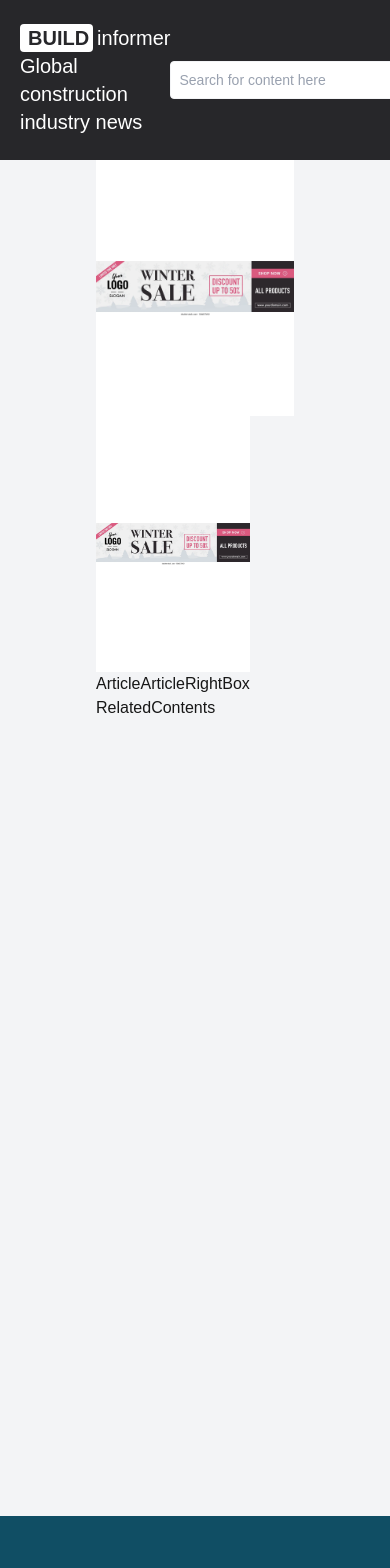
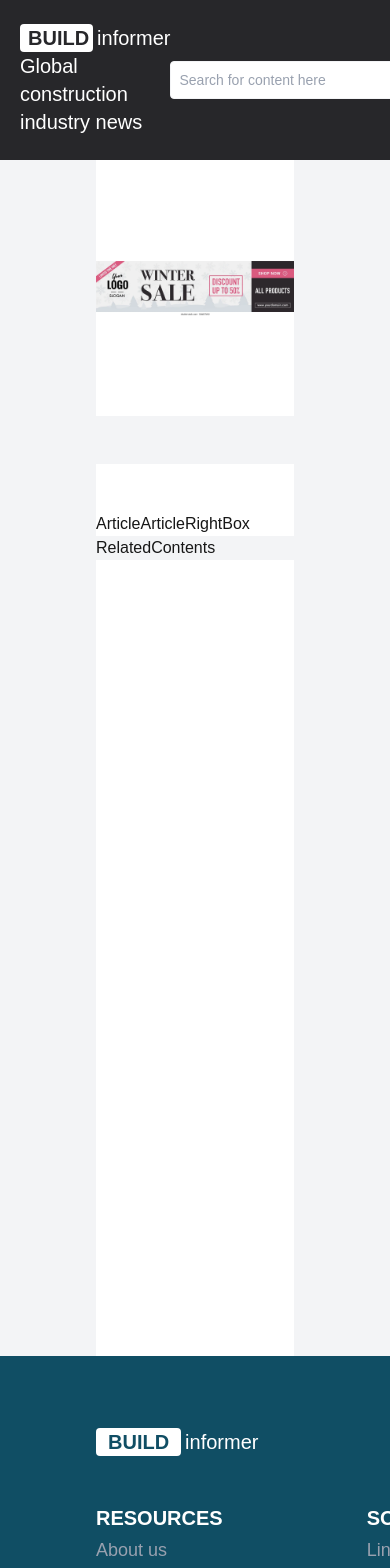
Before and after one commit to frankgimeno3/buildinformer, a Next.js app: page /content in a window 390 px wide. Shown: the top 1568 px of the page. Built offline with nearby package versions, Linux system fonts and the light colour scheme.

Commit message:
rediseño layout para cuadrar divs

```diff
--- a/src/app/components/news/RightCol.tsx
+++ b/src/app/components/news/RightCol.tsx
@@ -13,14 +13,14 @@ const RightCol: FC<RightColProps> = () => {
   };
 
   return (
-    <div className='min-h-screen border flex-1 hidden md:block p-5 border-l-gray-50 pt-12'>
-       <div
+<>
+    <div
         className='border border-black rounded shadow bg-white text-gray-400 mb-5  p-7 cursor-pointer hover:bg-gray-50 border border-gray-100'
         onClick={() => handleRedirection('/contact/advertise')}
       >
         <p className='font-bold text-2xl text-gray-500'>Read only the information that interests you</p>
-        <p className='py-3 pl-36 text-right max-w-xs'>Filter by topic or location to see only what you want to read .</p>
-        <p className=' text-left max-w-xs pr-36'>Sign up to create customized filters, and receive alerts when something that interests you is published .</p>
+        <p className='py-3  text-right max-w-xs'>Filter by topic or location to see only what you want to read .</p>
+        <p className=' text-left max-w-xs '>Sign up to create customized filters, and receive alerts when something that interests you is published .</p>
       </div>
       <div
         className='bg-white text-gray-400 mb-2  pl-5 py-1 cursor-pointer hover:bg-gray-50 border border-gray-100'
@@ -61,7 +61,7 @@ const RightCol: FC<RightColProps> = () => {
           className='object-cover ContentBanner'
         />
       </div>
-    </div>
+    </>
   );
 };
 
--- a/src/app/components/news/mainfeed/MainFeed.tsx
+++ b/src/app/components/news/mainfeed/MainFeed.tsx
@@ -10,8 +10,7 @@ interface MainFeedProps {
 const MainFeed: FC<MainFeedProps> = ({ }) => {
 
   return (
-    <div className='flex flex-col min-h-screen flex-3 bg-white mt-12'>
-      <Hero />
+<>     <Hero />
       <ContentBanner />
       <p className='px-5 py-3 pt-8 text-3xl text-zinc-600 font-bold'>Newest articles about architectural projects</p>
       <div className='flex flex-row mx-auto'><ArticleMiniature /><ArticleMiniature /><ArticleMiniature /></div>
@@ -49,7 +48,7 @@ const MainFeed: FC<MainFeedProps> = ({ }) => {
         </button>
       </div>
 
-    </div>
+    </>
   );
 };
 
--- a/src/app/content/page.tsx
+++ b/src/app/content/page.tsx
@@ -1,29 +1,20 @@
 "use client"
-import { useState } from "react";
-import UnloggedNav from "../components/navs/MainNav";
-import Topbanner from "../components/news/TopBanner";
+
 import Article from "./contentComponents/Article";
 import ArticleRightBox from "./contentComponents/ArticleRightBox";
 import RelatedContents from "./contentComponents/RelatedContents";
 
 
 export default function Home() {
-  const [section] = useState("news")
-  const [menuOpen, setMenuOpen] = useState(false)
-  const handleCloseMenu = ()=>{
-    setMenuOpen(false)
-}
+
 
 return (
-<div className='min-h-screen flex flex-col'>
-      <Topbanner/>
-      <div className="flex flex-col min-h-screen" onClick={()=>{handleCloseMenu()}}>
-        <div className="flex flex-row">
+    <div className='flex flex-col min-h-screen bg-white mt-12 '>
+        <div className="flex flex-row w-full">
         <Article />
         <ArticleRightBox />
         </div>
         <RelatedContents/>
       </div>
-    </div>
-  );
+   );
 }
--- a/src/app/layout.tsx
+++ b/src/app/layout.tsx
@@ -32,11 +32,11 @@ export default function RootLayout({
             <MainNav />
             <div className="flex flex-col px-24">
               <Topbanner />
-              <div className="flex flex-row min-h-screen">
-                <div>
+              <div className="flex flex-row min-h-screen ">
+    <div className='flex flex-col min-h-screen flex-3 bg-white mt-12'>
                   {children}
                 </div>
-                <div className="w-full">
+                <div className='min-h-screen border flex-1 hidden md:block p-5 border-l-gray-50 pt-12 ' >
                   <RightCol />
                 </div>
               </div>
--- a/src/app/page.tsx
+++ b/src/app/page.tsx
@@ -13,8 +13,6 @@ export default function Home() {
   }
 
   return (
-
         <MainFeed />
-
    );
 }
```
